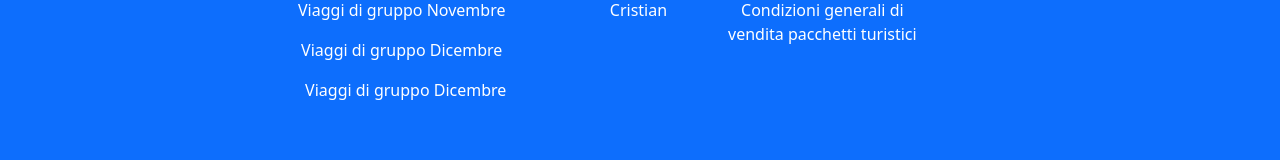
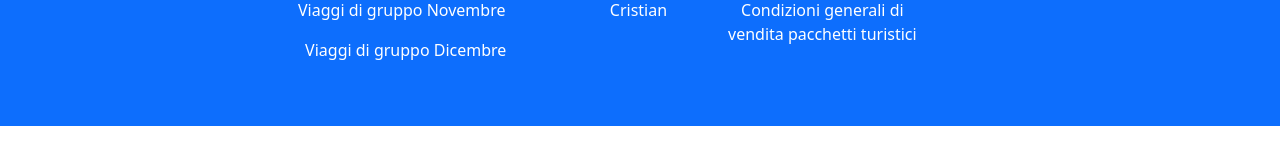
Before and after one commit to edoardolova/BooRoad-travel, a React (Vite) app: page / in a window 1280 px wide. Shown: the part 2022-2182 px from the top of the page. After the commit the page ends 2148 px from the top, so only its background shows below. Built offline with nearby package versions, Linux system fonts and the light colour scheme.

Commit message:
fix: remove duplicate link for group trips in Footer component

```diff
--- a/src/components/Footer.jsx
+++ b/src/components/Footer.jsx
@@ -37,11 +37,7 @@ export default function Footer() {
                                     Viaggi di gruppo Dicembre
                                 </a>
                             </li>
-                            <li className="list-inline-item p-2">
-                                <a href="/privacy" className="text-white text-decoration-none">
-                                    Viaggi di gruppo Dicembre
-                                </a>
-                            </li>
+
                         </ul>
                         <ul className="list-inline mt-2 d-flex flex-column p-3 ">
                             <h6><strong>Il Team</strong></h6>
```
